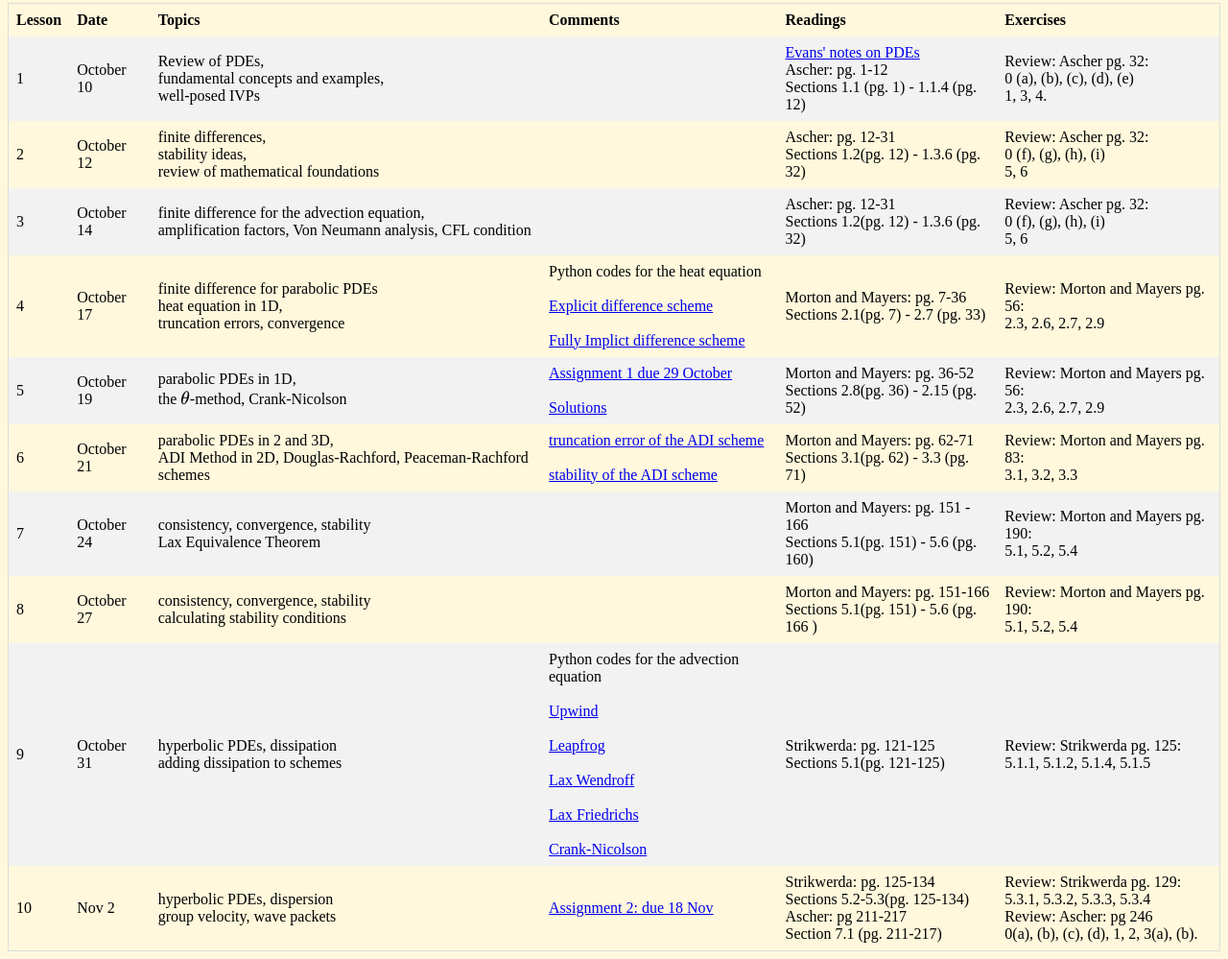
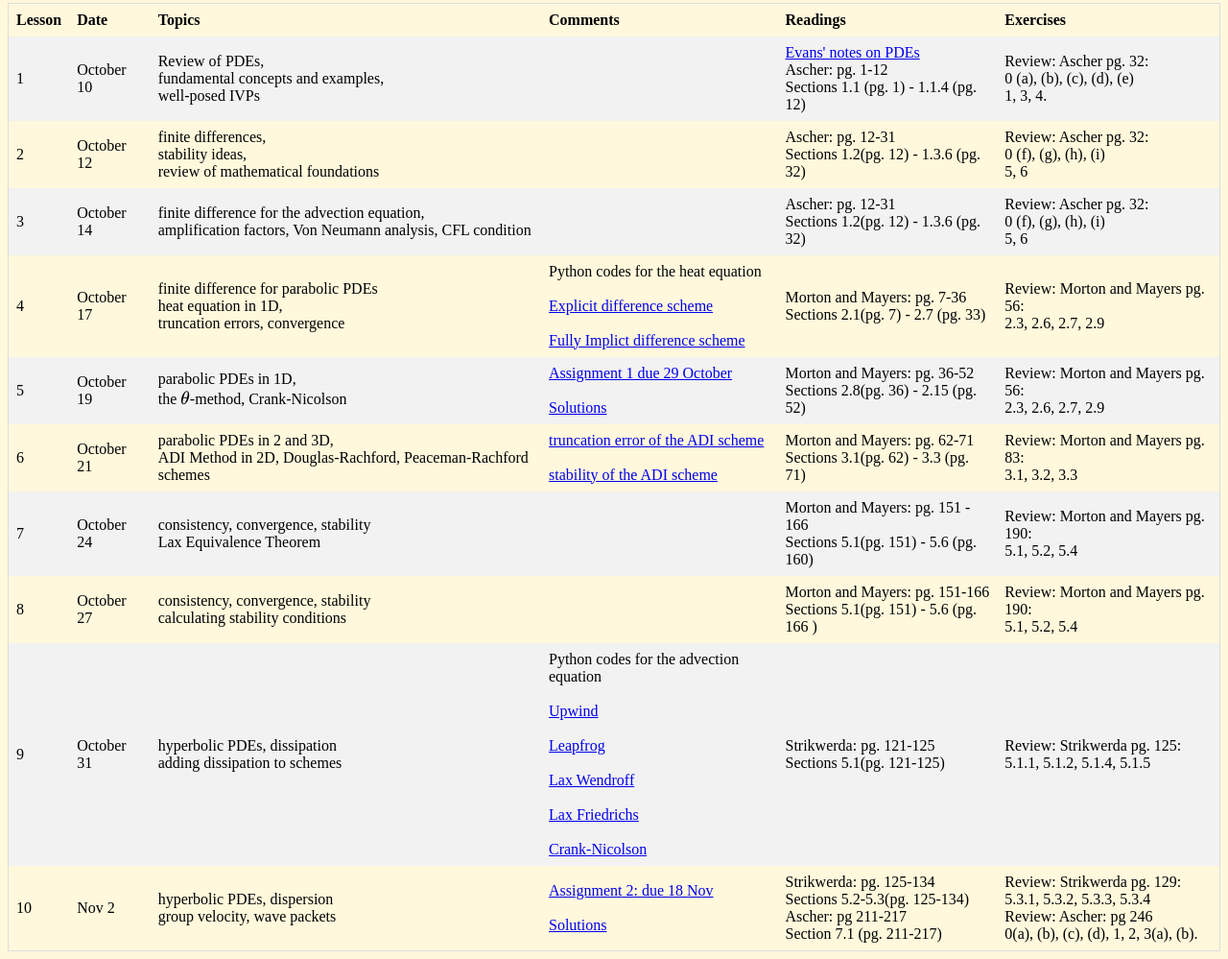
Before and after one commit to pericycle/teach-npde, a plain HTML site: page index.html in a window 1280 px wide. Shown: the part 1092-2091 px from the top of the page at 96% size. Drawn offline with nearby package versions, Linux system fonts and the light colour scheme.

Commit message:
Update index.html

```diff
--- a/index.html
+++ b/index.html
@@ -213,7 +213,7 @@
                <td> <a href="hw1.pdf" target="_blank">Assignment 1 due 29 October</a>
                    <br>
                    <br>
-                   <a href="Solns1.pdf" target="_blank">Solutions </a>
+                   <a href="HWSolution1.pdf" target="_blank">Solutions </a>
                    <br>
 
                </td>
@@ -310,6 +310,10 @@
                     group velocity, wave packets
                 </td>
                 <td> <a href="hw2.pdf" target="_blank">Assignment 2: due 18 Nov </a>
+                    <br>
+                    <br>
+                    <a href="HWSolution2.pdf" target="_blank"> Solutions </a>
+                    <br>
                </td>
                 <td>
                     Strikwerda: pg. 125-134 <br>
```
